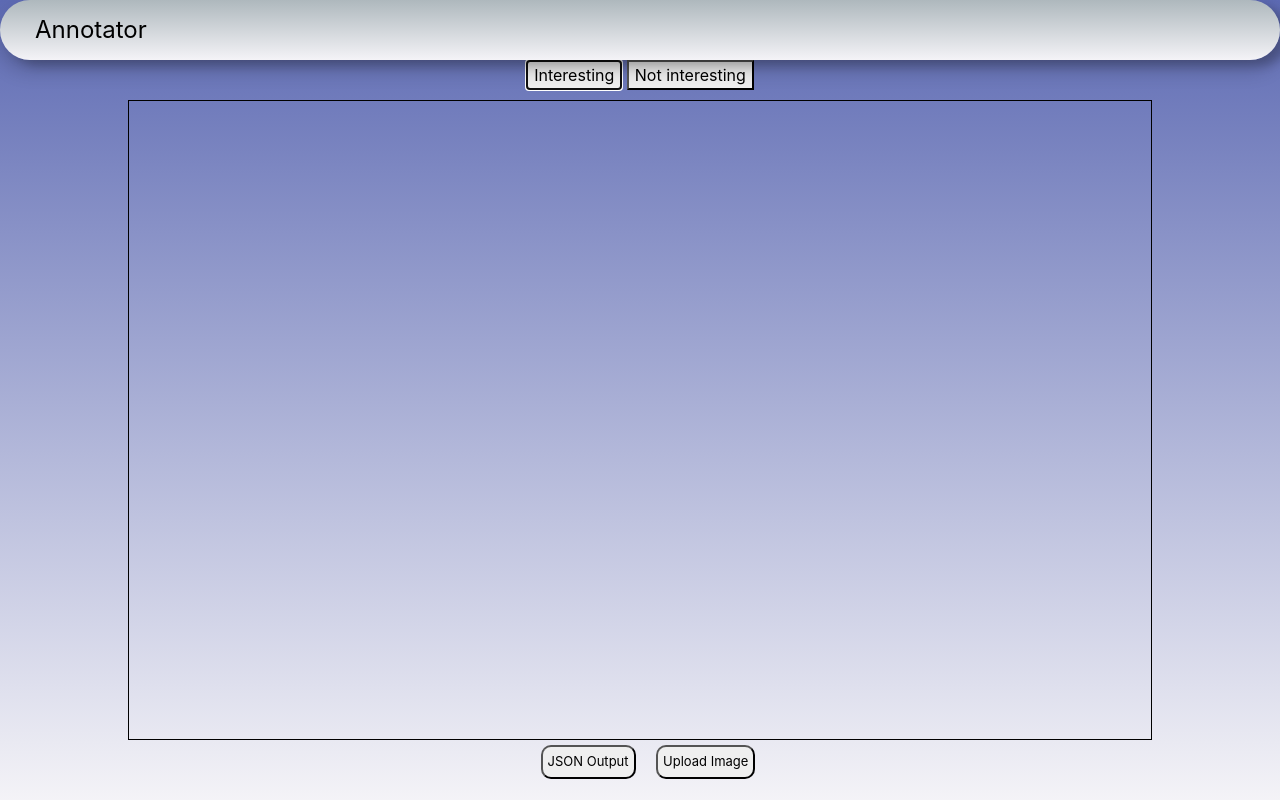
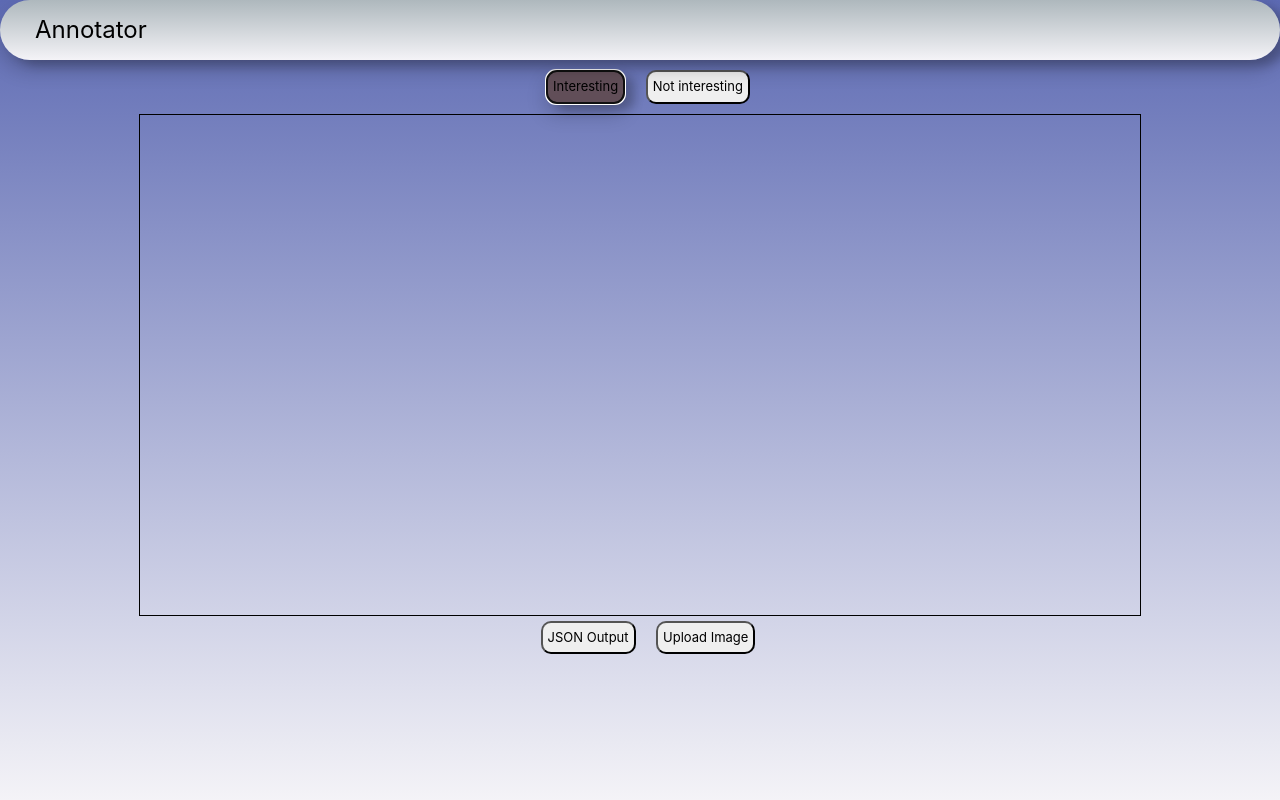
Before and after one commit to muraahm/annotator, a website: page src/views/index.html in a window 1280 px wide. Both pictures are taken after a click on the button "Interesting". Drawn offline with nearby package versions, Linux system fonts and the light colour scheme.

Commit message:
style interesting functunality

```diff
--- a/src/views/styles.css
+++ b/src/views/styles.css
@@ -33,8 +33,8 @@ body {
 
 #canvas {
   margin-top: 10px;
-  width: 80%;
-  height: 80%;
+  /* width: 80%;
+  height: 80%; */
   border: 1px solid black;
   /* cursor: pointer; */
 }
@@ -64,3 +64,65 @@ body {
   box-shadow: 10px 6px 10px 0 rgba(0, 0, 0, 0.2),
     0 10px 20px 0 rgba(0, 0, 0, 0.19);
 }
+
+#interesting {
+  margin-top: 10px;
+  /* margin: auto; */
+  /* height: 50%; */
+  border-radius: 10px 10px 10px 10px;
+  color: black;
+  padding: 5px;
+  margin-left: 1rem;
+  font-size: small;
+  cursor: pointer;
+}
+
+#interesting:hover {
+  background-color: rgb(97, 78, 88);
+  -webkit-transition: background-color 0.5s ease-out;
+  -moz-transition: background-color 0.5s ease-out;
+  -o-transition: background-color 0.5s ease-out;
+  transition: background-color 0.5s ease-out;
+  box-shadow: 10px 6px 10px 0 rgba(0, 0, 0, 0.2),
+    0 10px 20px 0 rgba(0, 0, 0, 0.19);
+}
+
+.interesting {
+  background-color: rgb(97, 78, 88);
+  -webkit-transition: background-color 0.5s ease-out;
+  -moz-transition: background-color 0.5s ease-out;
+  -o-transition: background-color 0.5s ease-out;
+  transition: background-color 0.5s ease-out;
+  box-shadow: 10px 6px 10px 0 rgba(0, 0, 0, 0.2),
+    0 10px 20px 0 rgba(0, 0, 0, 0.19);
+}
+
+#uninteresting {
+  margin-top: 10px;
+  /* margin: auto; */
+  /* height: 50%; */
+  border-radius: 10px 10px 10px 10px;
+  color: black;
+  padding: 5px;
+  margin-left: 1rem;
+  font-size: small;
+  cursor: pointer;
+}
+
+#uninteresting:hover {
+  background-color: rgb(97, 78, 88);
+  -webkit-transition: background-color 0.5s ease-out;
+  -moz-transition: background-color 0.5s ease-out;
+  -o-transition: background-color 0.5s ease-out;
+  transition: background-color 0.5s ease-out;
+  box-shadow: 10px 6px 10px 0 rgba(0, 0, 0, 0.2), 0 10px 2;
+}
+
+.uninteresting {
+  background-color: rgb(97, 78, 88);
+  -webkit-transition: background-color 0.5s ease-out;
+  -moz-transition: background-color 0.5s ease-out;
+  -o-transition: background-color 0.5s ease-out;
+  transition: background-color 0.5s ease-out;
+  box-shadow: 10px 6px 10px 0 rgba(0, 0, 0, 0.2), 0 10px 2;
+}
```
